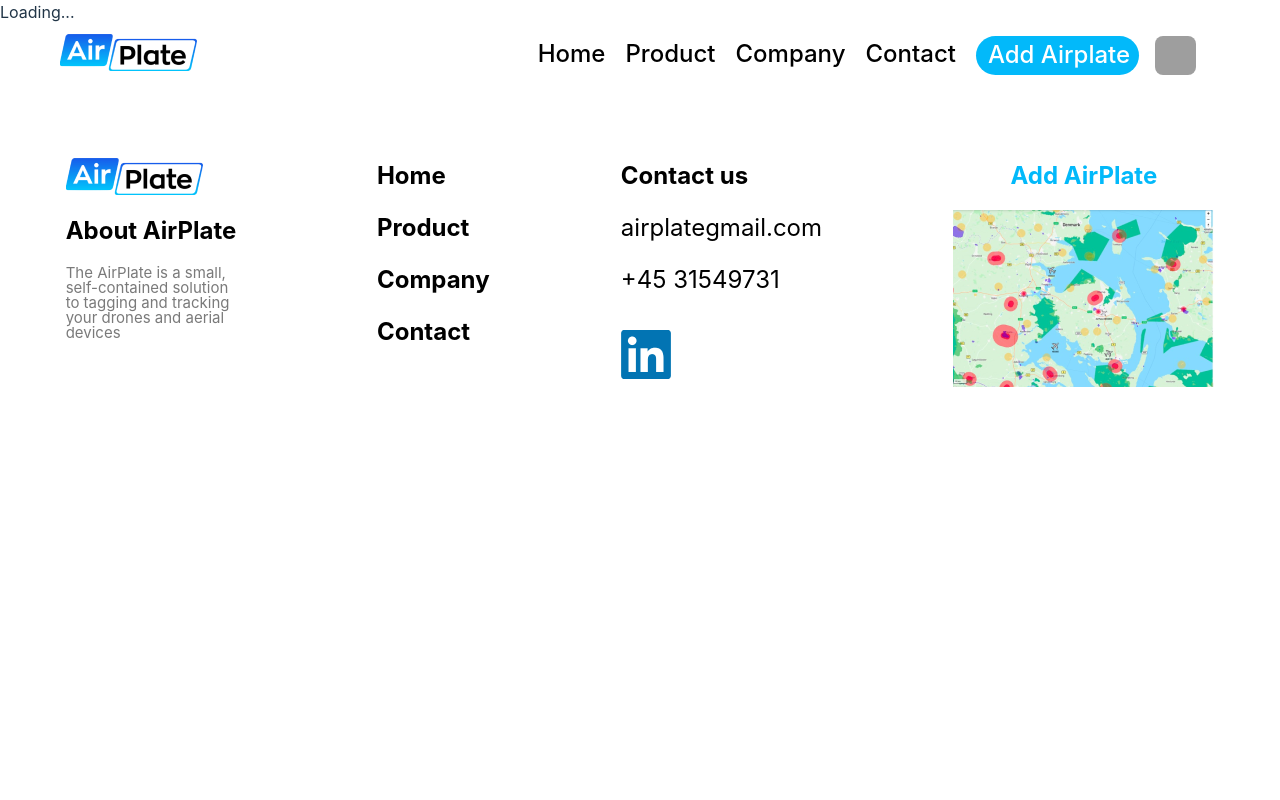
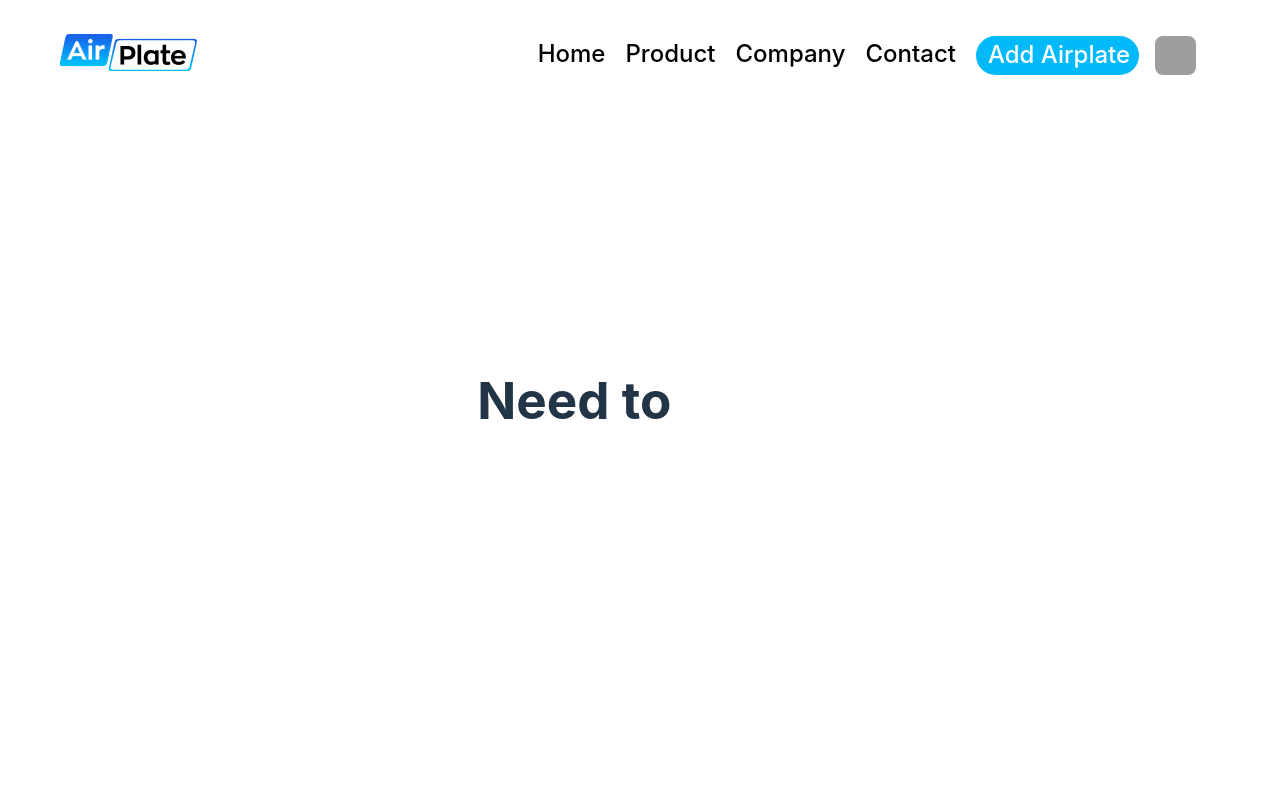
Before and after one commit to ThomasDallHenriksen/PBA-webudvikling, a React (Vite) app in the folder PBA-project/: page /Profile in a window 1280 px wide. Shown: the top 800 px of the page. Built offline with nearby package versions, Linux system fonts and the light colour scheme; grey boxes are pictures that could not be loaded.

Commit message:
profil side forklar hvis du ikke er logget ind

```diff
--- a/PBA-project/src/assets/styles/profile.scss
+++ b/PBA-project/src/assets/styles/profile.scss
@@ -239,4 +239,26 @@
 
 
     }
+
 }
+
+.noUser {
+    display: flex;
+    justify-content: center;
+    align-items: center;
+
+    height: 100vh;
+
+    &__login{
+        display: flex;
+        font-size: 1rem;
+        color: var(--color-black);
+        margin-top: 1rem;
+    }
+}
+
+#jim{
+    display: flex;
+    font-size: 3.2em;
+  line-height: 1.1;
+}
--- a/PBA-project/src/pages/Profile.jsx
+++ b/PBA-project/src/pages/Profile.jsx
@@ -41,7 +41,9 @@
     };
 
     if (!userData) {
-        return <div>Loading...</div>
+        return <div className='noUser'>
+                <h1>Need to&nbsp;<a href="/login">login</a></h1>
+            </div>
     }
 
     return (
```
